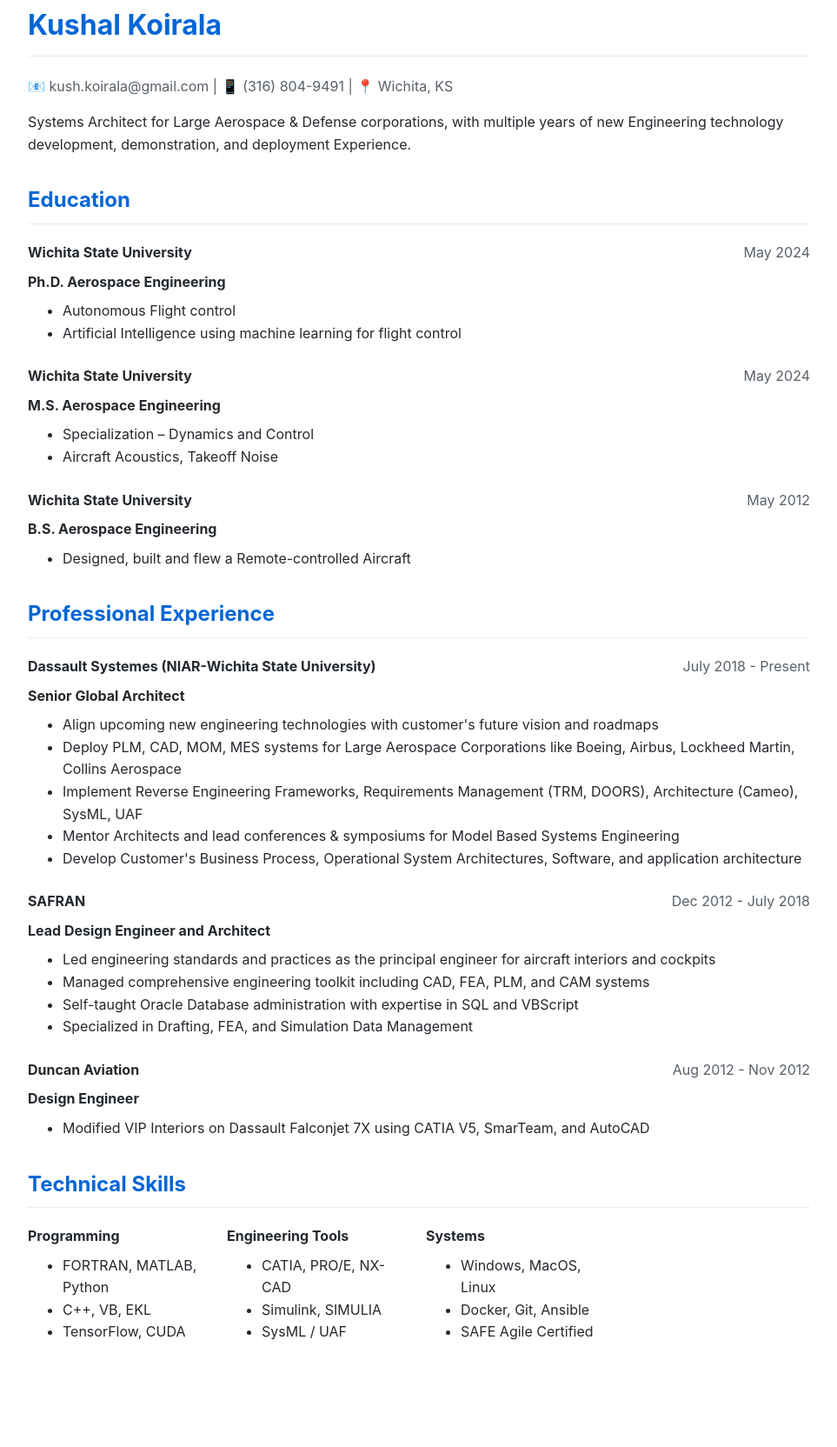
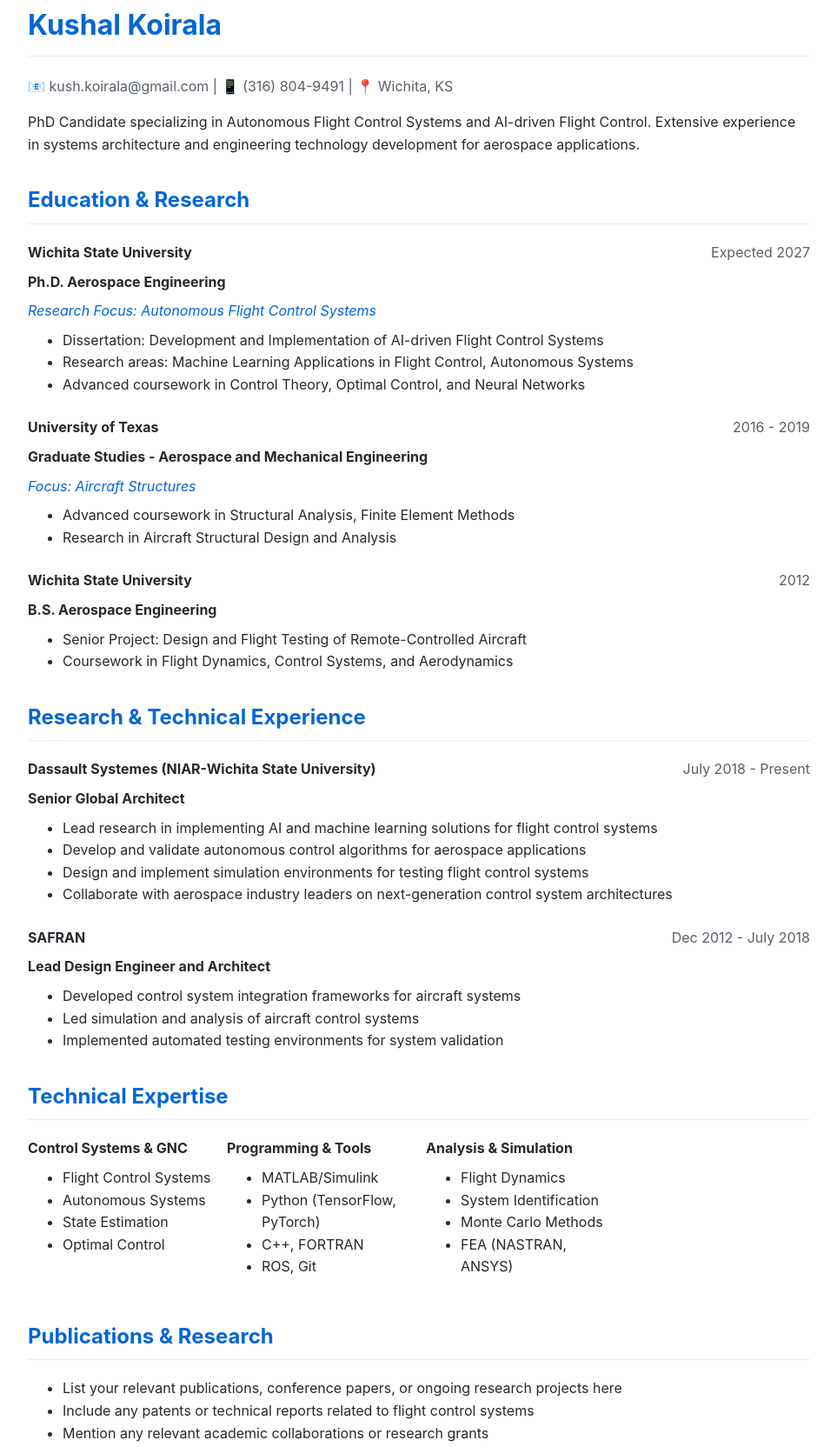
Before and after one commit to paraozzy/kushalkoirala.github.io, a plain HTML site: page index.html in a window 1280 px wide. Shown: the part 50-1714 px from the top of the page at 87% size, without its empty margins (158-1121 px from the left). Before the commit the page ends 1675 px from the top, so only its background shows below. Drawn offline with Linux system fonts and the light colour scheme.

Commit message:
Updated resume ,changed it completely , claude helped

```diff
--- a/index.html
+++ b/index.html
@@ -3,7 +3,7 @@
 <head>
     <meta charset="UTF-8">
     <meta name="viewport" content="width=device-width, initial-scale=1.0">
-    <title>Kushal Koirala - Systems Architect</title>
+    <title>Kushal Koirala - Aerospace Engineer | Flight Controls Specialist</title>
     <style>
         body {
             font-family: -apple-system, BlinkMacSystemFont, 'Segoe UI', Roboto, Oxygen, Ubuntu, Cantarell, 'Open Sans', 'Helvetica Neue', sans-serif;
@@ -43,6 +43,11 @@
         .date {
             color: #586069;
         }
+        .research-focus {
+            font-style: italic;
+            color: #0366d6;
+            margin-top: 0.5rem;
+        }
         ul {
             margin-top: 0.5rem;
         }
@@ -60,49 +65,53 @@
         <div class="contact-info">
             📧 kush.koirala@gmail.com | 📱 (316) 804-9491 | 📍 Wichita, KS
         </div>
-        <p>Systems Architect for Large Aerospace & Defense corporations, with multiple years of new Engineering technology development, demonstration, and deployment Experience.</p>
+        <p>PhD Candidate specializing in Autonomous Flight Control Systems and AI-driven Flight Control. Extensive experience in systems architecture and engineering technology development for aerospace applications.</p>
     </div>
 
     <div class="section">
-        <h2>Education</h2>
+        <h2>Education & Research</h2>
         <div class="experience-item">
             <div class="experience-header">
                 <span class="company">Wichita State University</span>
-                <span class="date">May 2024</span>
+                <span class="date">Expected 2027</span>
             </div>
             <strong>Ph.D. Aerospace Engineering</strong>
+            <div class="research-focus">Research Focus: Autonomous Flight Control Systems</div>
             <ul>
-                <li>Autonomous Flight control</li>
-                <li>Artificial Intelligence using machine learning for flight control</li>
+                <li>Dissertation: Development and Implementation of AI-driven Flight Control Systems</li>
+                <li>Research areas: Machine Learning Applications in Flight Control, Autonomous Systems</li>
+                <li>Advanced coursework in Control Theory, Optimal Control, and Neural Networks</li>
+            </ul>
+        </div>
+
+        <div class="experience-item">
+            <div class="experience-header">
+                <span class="company">University of Texas</span>
+                <span class="date">2016 - 2019</span>
+            </div>
+            <strong>Graduate Studies - Aerospace and Mechanical Engineering</strong>
+            <div class="research-focus">Focus: Aircraft Structures</div>
+            <ul>
+                <li>Advanced coursework in Structural Analysis, Finite Element Methods</li>
+                <li>Research in Aircraft Structural Design and Analysis</li>
             </ul>
         </div>
 
         <div class="experience-item">
             <div class="experience-header">
                 <span class="company">Wichita State University</span>
-                <span class="date">May 2024</span>
-            </div>
-            <strong>M.S. Aerospace Engineering</strong>
-            <ul>
-                <li>Specialization – Dynamics and Control</li>
-                <li>Aircraft Acoustics, Takeoff Noise</li>
-            </ul>
-        </div>
-
-        <div class="experience-item">
-            <div class="experience-header">
-                <span class="company">Wichita State University</span>
-                <span class="date">May 2012</span>
+                <span class="date">2012</span>
             </div>
             <strong>B.S. Aerospace Engineering</strong>
             <ul>
-                <li>Designed, built and flew a Remote-controlled Aircraft</li>
+                <li>Senior Project: Design and Flight Testing of Remote-Controlled Aircraft</li>
+                <li>Coursework in Flight Dynamics, Control Systems, and Aerodynamics</li>
             </ul>
         </div>
     </div>
 
     <div class="section">
-        <h2>Professional Experience</h2>
+        <h2>Research & Technical Experience</h2>
         <div class="experience-item">
             <div class="experience-header">
                 <span class="company">Dassault Systemes (NIAR-Wichita State University)</span>
@@ -110,11 +119,10 @@
             </div>
             <strong>Senior Global Architect</strong>
             <ul>
-                <li>Align upcoming new engineering technologies with customer's future vision and roadmaps</li>
-                <li>Deploy PLM, CAD, MOM, MES systems for Large Aerospace Corporations like Boeing, Airbus, Lockheed Martin, Collins Aerospace</li>
-                <li>Implement Reverse Engineering Frameworks, Requirements Management (TRM, DOORS), Architecture (Cameo), SysML, UAF</li>
-                <li>Mentor Architects and lead conferences & symposiums for Model Based Systems Engineering</li>
-                <li>Develop Customer's Business Process, Operational System Architectures, Software, and application architecture</li>
+                <li>Lead research in implementing AI and machine learning solutions for flight control systems</li>
+                <li>Develop and validate autonomous control algorithms for aerospace applications</li>
+                <li>Design and implement simulation environments for testing flight control systems</li>
+                <li>Collaborate with aerospace industry leaders on next-generation control system architectures</li>
             </ul>
         </div>
 
@@ -125,53 +133,53 @@
             </div>
             <strong>Lead Design Engineer and Architect</strong>
             <ul>
-                <li>Led engineering standards and practices as the principal engineer for aircraft interiors and cockpits</li>
-                <li>Managed comprehensive engineering toolkit including CAD, FEA, PLM, and CAM systems</li>
-                <li>Self-taught Oracle Database administration with expertise in SQL and VBScript</li>
-                <li>Specialized in Drafting, FEA, and Simulation Data Management</li>
-            </ul>
-        </div>
-
-        <div class="experience-item">
-            <div class="experience-header">
-                <span class="company">Duncan Aviation</span>
-                <span class="date">Aug 2012 - Nov 2012</span>
-            </div>
-            <strong>Design Engineer</strong>
-            <ul>
-                <li>Modified VIP Interiors on Dassault Falconjet 7X using CATIA V5, SmarTeam, and AutoCAD</li>
+                <li>Developed control system integration frameworks for aircraft systems</li>
+                <li>Led simulation and analysis of aircraft control systems</li>
+                <li>Implemented automated testing environments for system validation</li>
             </ul>
         </div>
     </div>
 
     <div class="section">
-        <h2>Technical Skills</h2>
+        <h2>Technical Expertise</h2>
         <div class="skills-grid">
             <div>
-                <strong>Programming</strong>
+                <strong>Control Systems & GNC</strong>
                 <ul>
-                    <li>FORTRAN, MATLAB, Python</li>
-                    <li>C++, VB, EKL</li>
-                    <li>TensorFlow, CUDA</li>
+                    <li>Flight Control Systems</li>
+                    <li>Autonomous Systems</li>
+                    <li>State Estimation</li>
+                    <li>Optimal Control</li>
                 </ul>
             </div>
             <div>
-                <strong>Engineering Tools</strong>
+                <strong>Programming & Tools</strong>
                 <ul>
-                    <li>CATIA, PRO/E, NX-CAD</li>
-                    <li>Simulink, SIMULIA</li>
-                    <li>SysML / UAF</li>
+                    <li>MATLAB/Simulink</li>
+                    <li>Python (TensorFlow, PyTorch)</li>
+                    <li>C++, FORTRAN</li>
+                    <li>ROS, Git</li>
                 </ul>
             </div>
             <div>
-                <strong>Systems</strong>
+                <strong>Analysis & Simulation</strong>
                 <ul>
-                    <li>Windows, MacOS, Linux</li>
-                    <li>Docker, Git, Ansible</li>
-                    <li>SAFE Agile Certified</li>
+                    <li>Flight Dynamics</li>
+                    <li>System Identification</li>
+                    <li>Monte Carlo Methods</li>
+                    <li>FEA (NASTRAN, ANSYS)</li>
                 </ul>
             </div>
         </div>
     </div>
+
+    <div class="section">
+        <h2>Publications & Research</h2>
+        <ul>
+            <li>List your relevant publications, conference papers, or ongoing research projects here</li>
+            <li>Include any patents or technical reports related to flight control systems</li>
+            <li>Mention any relevant academic collaborations or research grants</li>
+        </ul>
+    </div>
 </body>
 </html>
```
